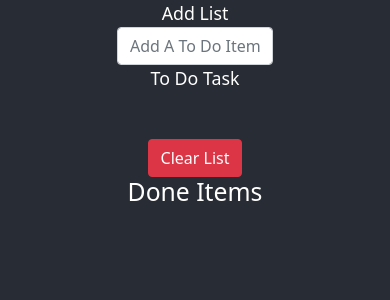
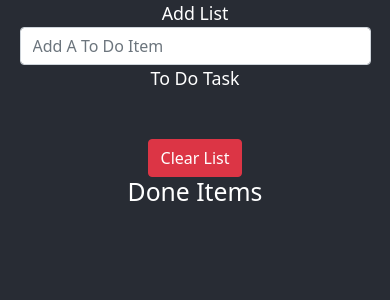
Before and after one commit to dhaniverdant/todo, a React (Create React App) app: page / in a window 390 px wide. Shown: the top 300 px of the page. Built offline with nearby package versions, Linux system fonts and the light colour scheme.

Commit message:
make app mobile friendly

```diff
--- a/src/Pages/Landing/Landing.scss
+++ b/src/Pages/Landing/Landing.scss
@@ -1,4 +1,9 @@
 .landing-wrapper {
-  // background-color: blanchedalmond;
-  width: 40%;
+  width: 30%;
 }
+
+@media only screen and (max-width: 600px) {
+  .landing-wrapper {
+    width: 90%;
+  }
+}
```
